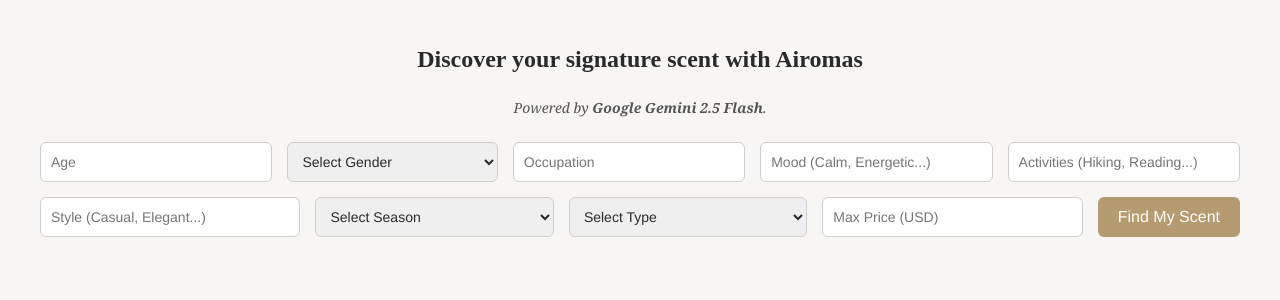
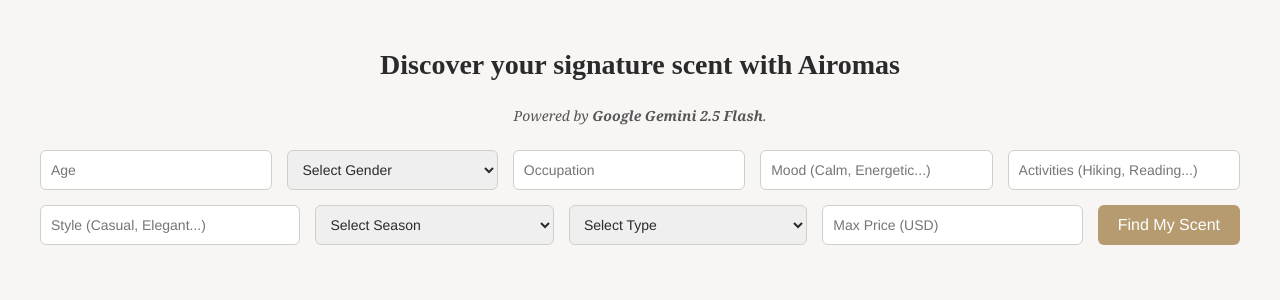
Before and after one commit to CheechLi/Airomas, a Flask app: page /discover in a window 1280 px wide. Shown: the part 64-364 px from the top of the page. Run offline with Flask 3, Linux system fonts and the light colour scheme.

Commit message:
Discover

```diff
--- a/static/discover.css
+++ b/static/discover.css
@@ -45,7 +45,7 @@ h1 {
   margin-bottom: 25px;
   color: #2a2a2a;
   font-family: "Didot", "Playfair Display", serif;
-  font-size: 1.5rem;
+  font-size: 1.75rem;
   font-weight: 700;
 }
 
```
